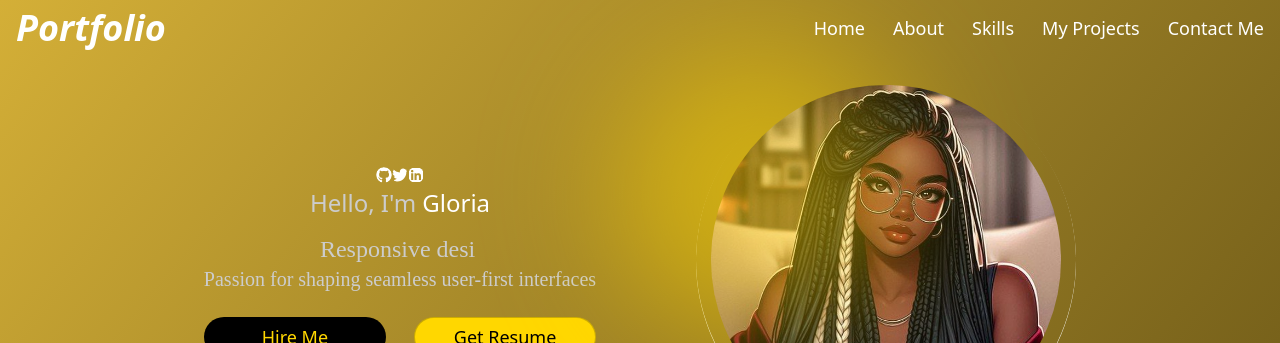
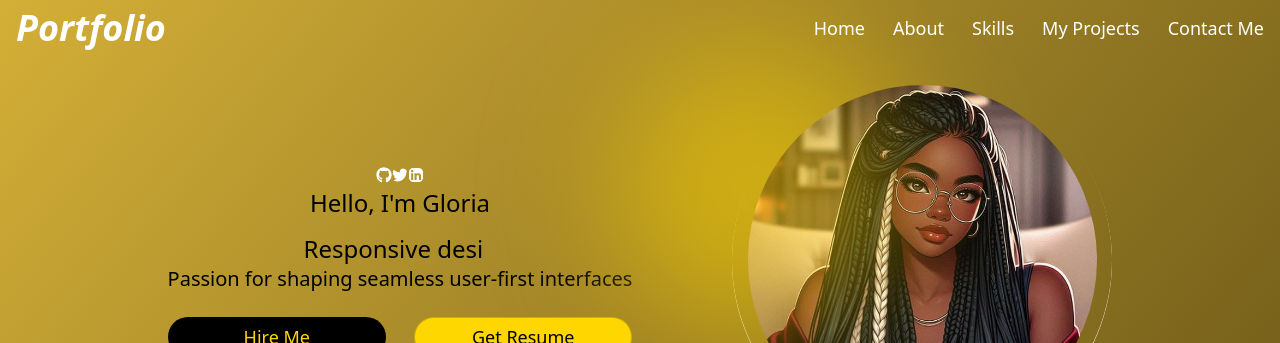
Before and after one commit to gloria2807/My-Portfolio-Site, a React (Vite) app: page / in a window 1280 px wide. Shown: the top 343 px of the page. Built offline with nearby package versions, Linux system fonts and the light colour scheme.

Commit message:
Updated files

```diff
--- a/index.html
+++ b/index.html
@@ -3,6 +3,7 @@
   <head>
     <meta charset="UTF-8" />
     <link rel="icon" href="src/assets/6044019275221551886.jpg" type="image/x-icon">
+     <link href="/dist/styles.css" rel="stylesheet">
     <meta name="viewport" content="width=device-width, initial-scale=1.0" />
     <meta name="description" content="Gloria Enyi's Portfolio" />
     <title>Gloria&apos;s Portfolio</title>
--- a/package.json
+++ b/package.json
@@ -24,6 +24,7 @@
   },
   "devDependencies": {
     "@eslint/js": "^9.25.0",
+    "@tailwindcss/postcss": "^4.1.10",
     "@types/react": "^19.1.2",
     "@types/react-dom": "^19.1.2",
     "@vitejs/plugin-react": "^4.4.1",
@@ -32,9 +33,9 @@
     "eslint-plugin-react-hooks": "^5.2.0",
     "eslint-plugin-react-refresh": "^0.4.19",
     "globals": "^16.0.0",
-    "postcss": "^8.5.4",
+    "postcss": "^8.5.6",
     "react-router-dom": "^7.6.2",
-    "tailwindcss": "^4.1.8",
+    "tailwindcss": "^4.1.10",
     "vite": "^6.3.5"
   }
 }
--- /dev/null
+++ b/postcss.config.js
@@ -0,0 +1,6 @@
+export default {
+  plugins: {
+    "@tailwindcss/postcss": {},
+    autoprefixer: {},
+  },
+}
--- a/src/index.css
+++ b/src/index.css
@@ -3,7 +3,7 @@
 @import url("https://fonts.googleapis.com/css2?family=Edu+NSW+ACT+Cursive:wght@400..700&family=Parisienne&family=Poppins:ital,wght@0,100;0,200;0,300;0,400;0,500;0,600;0,700;0,800;0,900;1,100;1,200;1,300;1,400;1,500;1,600;1,700;1,800;1,900&display=swap");
 @tailwind utilities;
 
-@theme {
+:root {
   --font-display: "Satoshi", "sans-serif";
   --color-primary: #cccccc;
   --color-highlight: #fff;
```
Also changed, not shown: src/main.jsx (+5 -5 lines), vite.config.js (line endings or trailing spaces), 1 other file (tests, documents, lock files or other folders).
